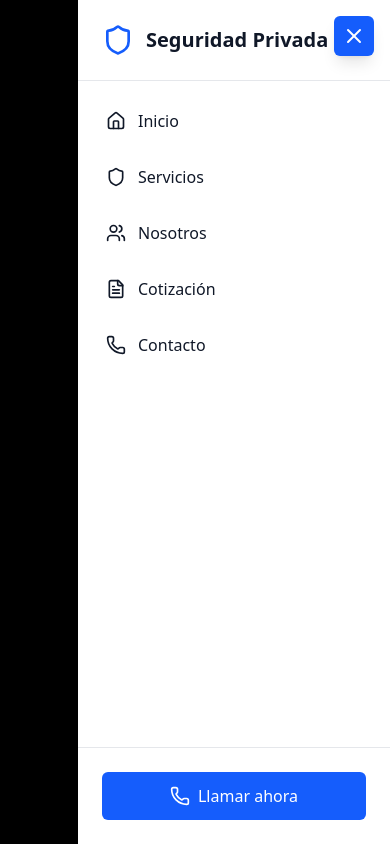
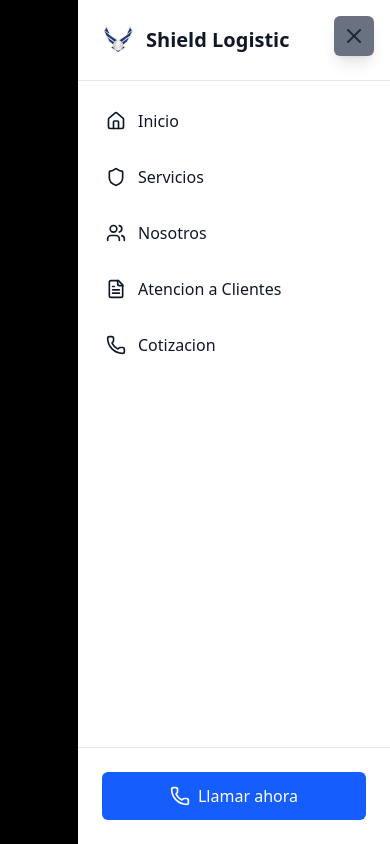
Before and after one commit to Reznov01/shieldLogistic, a React (Vite) app: page /servicios in a window 390 px wide. Both pictures are taken after a click on the button "Abrir menú". Shown: the top 844 px of the page. Built offline with nearby package versions, Linux system fonts and the light colour scheme.

Commit message:
add menu mobile

```diff
--- a/src/App.jsx
+++ b/src/App.jsx
@@ -11,11 +11,7 @@ function App() {
       <div className="flex flex-col">
         <div className=" bg-gray-100 overflow-x-hidden ">
           <ScrollToTop />
-          {location.pathname !== "/" && (
-            <div className="">
-              <Nav />
-            </div>
-          )}
+          <Nav />
           <AppRoutes />
           <Footer />
         </div>
--- a/src/components/header/Header.jsx
+++ b/src/components/header/Header.jsx
@@ -10,9 +10,9 @@ import { FaFacebook } from "react-icons/fa";
 export default function Header() {
   return (
     <section className="h-screen  flex flex-col transform  relative">
-      <div className="absolute w-screen z-10">
+      {/* <div className="absolute w-screen z-10">
         <Nav />
-      </div>
+      </div> */}
       <div className="flex flex-col lg:flex-row h-full">
         <div className="lg:w-3/5 bg-gray-100 flex lg:flex-col items-center justify-center mt-10 lg:mt-0 mb-5 sm:mb-0">
           <div className="flex flex-col gap-6 mt-15 lg:mx-auto">
--- a/src/components/mobileMenu/Index.jsx
+++ b/src/components/mobileMenu/Index.jsx
@@ -1,13 +1,9 @@
-"use client";
+import { Menu, X, Shield, Home, Phone, Users, FileText } from "lucide-react";
+import ShieldLogo from "/shieldLogo.webp";
 
-import { useState } from "react";
-import { Menu, X, Shield, Home, Phone, Users, FileText } from "lucide-react";
-
-export default function MobileMenu() {
-  const [isOpen, setIsOpen] = useState(false);
-
+export default function MobileMenu({ menuOpen, setMenuOpen }) {
   const toggleMenu = () => {
-    setIsOpen(!isOpen);
+    setMenuOpen(!menuOpen);
   };
 
   const menuLinks = [
@@ -31,49 +27,49 @@ export default function MobileMenu() {
     },
     {
       id: 4,
-      name: "Cotización",
-      href: "/cotizacion",
+      name: "Atencion a Clientes",
+      href: "/atencion-clientes",
       icon: <FileText className="h-5 w-5 mr-3" />,
     },
     {
       id: 5,
-      name: "Contacto",
-      href: "/contacto",
+      name: "Cotizacion",
+      href: "/cotizacion",
       icon: <Phone className="h-5 w-5 mr-3" />,
     },
   ];
 
   return (
     <div className="md:hidden">
-      {/* Hamburger button */}
+      {/* Botón de menú hamburguesa */}
       <button
         onClick={toggleMenu}
-        className="sticky top-4 right-4 z-[1000] p-2 rounded-md bg-blue-600 text-white shadow-lg"
-        aria-label={isOpen ? "Cerrar menú" : "Abrir menú"}
+        className="sticky top-4 right-4 z-[1000] p-2 rounded-md bg-gray-500 text-gray-800 shadow-lg"
+        aria-label={menuOpen ? "Cerrar menú" : "Abrir menú"}
       >
-        {isOpen ? <X className="h-6 w-6" /> : <Menu className="h-6 w-6" />}
+        {menuOpen ? <X className="h-6 w-6" /> : <Menu className="h-6 w-6" />}
       </button>
 
-      {/* Mobile menu overlay */}
+      {/* Overlay */}
       <div
         className={`fixed inset-0 bg-black bg-opacity-50 z-[999] transition-opacity duration-300 ${
-          isOpen ? "opacity-100" : "opacity-0 pointer-events-none"
+          menuOpen ? "opacity-100" : "opacity-0 pointer-events-none"
         }`}
         onClick={toggleMenu}
       />
 
-      {/* Mobile menu panel */}
+      {/* Menú móvil */}
       <div
         className={`fixed top-0 right-0 h-full w-4/5 max-w-xs bg-white z-[999] shadow-xl transform transition-transform duration-300 ease-in-out ${
-          isOpen ? "translate-x-0" : "translate-x-full"
+          menuOpen ? "translate-x-0" : "translate-x-full"
         }`}
       >
         <div className="flex flex-col h-full">
           <div className="p-6 border-b border-gray-200">
             <div className="flex items-center">
-              <Shield className="h-8 w-8 text-blue-600" />
+              <img src={ShieldLogo} className="h-8 w-8" alt="Shield Logo" />
               <span className="ml-3 text-xl font-bold text-gray-900">
-                Seguridad Privada
+                Shield Logistic
               </span>
             </div>
           </div>
@@ -85,7 +81,7 @@ export default function MobileMenu() {
                   <a
                     href={link.href}
                     className="flex items-center p-3 text-base font-medium text-gray-900 rounded-md hover:bg-gray-100 transition-colors"
-                    onClick={() => setIsOpen(false)}
+                    onClick={() => setMenuOpen(false)}
                   >
                     {link.icon}
                     {link.name}
--- a/src/components/nav/Nav.jsx
+++ b/src/components/nav/Nav.jsx
@@ -1,61 +1,51 @@
-import React from "react";
+import { useState, useEffect } from "react";
 import { Link } from "react-router-dom";
-import Index from "../mobileMenu/";
+import MobileMenu from "../mobileMenu/";
+
 export default function Nav() {
+  const [menuOpen, setMenuOpen] = useState(false);
+
+  useEffect(() => {
+    if (menuOpen) {
+      document.body.style.overflow = "hidden";
+      document.body.style.position = "fixed"; // Evita el desplazamiento
+      document.body.style.width = "100%";
+    } else {
+      document.body.style.overflow = "auto";
+      document.body.style.position = "static";
+    }
+  }, [menuOpen]);
+
   return (
-    <nav className="bg-transparent  z-10  ">
+    <nav className="bg-transparent z-10 absolute w-screen z-50">
       <div className="max-w-screen-xl flex flex-wrap h-[70px] sm:h-[90px] items-center justify-between mx-auto p-4 relative">
         <div className="flex items-center 2xl:-ml-20 space-x-3 rtl:space-x-reverse">
           <Link to="/">
             <img
               src="/shieldLogo.webp"
-              className="absolute 2xl:-left-[12%] top-2 w-[100px] h-[80px] lg:h-[80PX] lg:w-[100px]"
+              className="absolute 2xl:-left-[12%] top-2 w-[100px] h-[80px] lg:h-[80px] lg:w-[100px]"
               alt="SHIELD Logo"
             />
           </Link>
           <Link to="/">
-            <span className="self-center  text-xl ml-[60%]  sm:text-2xl font-semibold whitespace-nowrap sm:ml-[50%] lg:ml-[60%] 2xl:ml-[10%]">
+            <span className="self-center text-xl ml-[60%] sm:text-2xl font-semibold whitespace-nowrap sm:ml-[50%] lg:ml-[60%] 2xl:ml-[10%]">
               SHIELD LOGISTIC
             </span>
           </Link>
         </div>
-        {/* <button
-          data-collapse-toggle="navbar-default"
-          type="button"
-          className="inline-flex items-center p-2 w-10 h-10 justify-center text-sm text-gray-500 rounded-lg lg:hidden hover:bg-gray-100 focus:outline-none focus:ring-2 focus:ring-gray-200 dark:text-gray-400 dark:hover:bg-gray-700 dark:focus:ring-gray-600"
-          aria-controls="navbar-default"
-          aria-expanded="false"
-        >
-          <span className="sr-only">Open main menu</span>
-          <svg
-            className="w-5 h-5"
-            aria-hidden="true"
-            xmlns="http://www.w3.org/2000/svg"
-            fill="none"
-            viewBox="0 0 17 14"
-          >
-            <path
-              stroke="currentColor"
-              stroke-linecap="round"
-              stroke-linejoin="round"
-              stroke-width="2"
-              d="M1 1h15M1 7h15M1 13h15"
-            />
-          </svg>
-        </button> */}
-        <Index />
+
+        {/* Pasar menuOpen y setMenuOpen como props */}
+        <MobileMenu menuOpen={menuOpen} setMenuOpen={setMenuOpen} />
+
         <div className="hidden w-full lg:block md:w-auto" id="navbar-default">
-          <ul className="font-medium flex flex-col p-4 md:p-0 mt-4  md:flex-row md:space-x-8 rtl:space-x-reverse md:mt-0">
+          <ul className="font-medium flex flex-col p-4 md:p-0 mt-4 md:flex-row md:space-x-8 rtl:space-x-reverse md:mt-0">
             <li>
               <Link to="/" className="block py-2 px-3 " aria-current="page">
                 Inicio
               </Link>
             </li>
             <li>
-              <Link
-                to="#serviciosSection"
-                className="block py-2 px-3 text-gray-900"
-              >
+              <Link to="servicios" className="block py-2 px-3 text-gray-900">
                 Servicios
               </Link>
             </li>
@@ -69,12 +59,12 @@ export default function Nav() {
                 to="/atencion-clientes"
                 className="block py-2 px-3 text-gray-900"
               >
-                Atencion a clientes
+                Atención a clientes
               </Link>
             </li>
             <li>
               <Link to="/cotizacion" className="block py-2 px-3 text-gray-900">
-                Cotizacion
+                Cotización
               </Link>
             </li>
           </ul>
--- /dev/null
+++ b/src/pages/servicios/index.jsx
@@ -0,0 +1,12 @@
+import React from "react";
+import ServiciosSolicitados from "../../components/serviciosSolicitados/ServiciosSolicitados";
+import Servicios from "../../components/servicios/Servicios";
+
+export default function () {
+  return (
+    <div className="min-h-screen min-w-screen my-30">
+      <Servicios />
+      <ServiciosSolicitados />
+    </div>
+  );
+}
--- a/src/routes.jsx
+++ b/src/routes.jsx
@@ -9,6 +9,7 @@ import TerminosCondiciones from "./pages/legal/TerminosCondiciones";
 import AvisoLegal from "./pages/legal/AvisoLegal";
 import SobreNosotrosPage from "./pages/aboutUs/sobreNosotrosPage";
 import Gallery from "./pages/galery/Gallery";
+import Servicios from "./pages/servicios";
 
 const AppRoutes = () => {
   return (
@@ -19,6 +20,7 @@ const AppRoutes = () => {
       <Route path="/preguntas-frecuentes" element={<PreguntasFrecuentes />} />
       <Route path="/politica-privacidad" element={<PoliticaPrivacidad />} />
       <Route path="/faq" element={<PreguntasFrecuentes />} />
+      <Route path="/servicios" element={<Servicios />} />
       <Route path="/galeria" element={<Gallery />} />
       <Route path="/sobre-nosotros" element={<SobreNosotrosPage />} />
       <Route path="/terminos-condiciones" element={<TerminosCondiciones />} />
```
